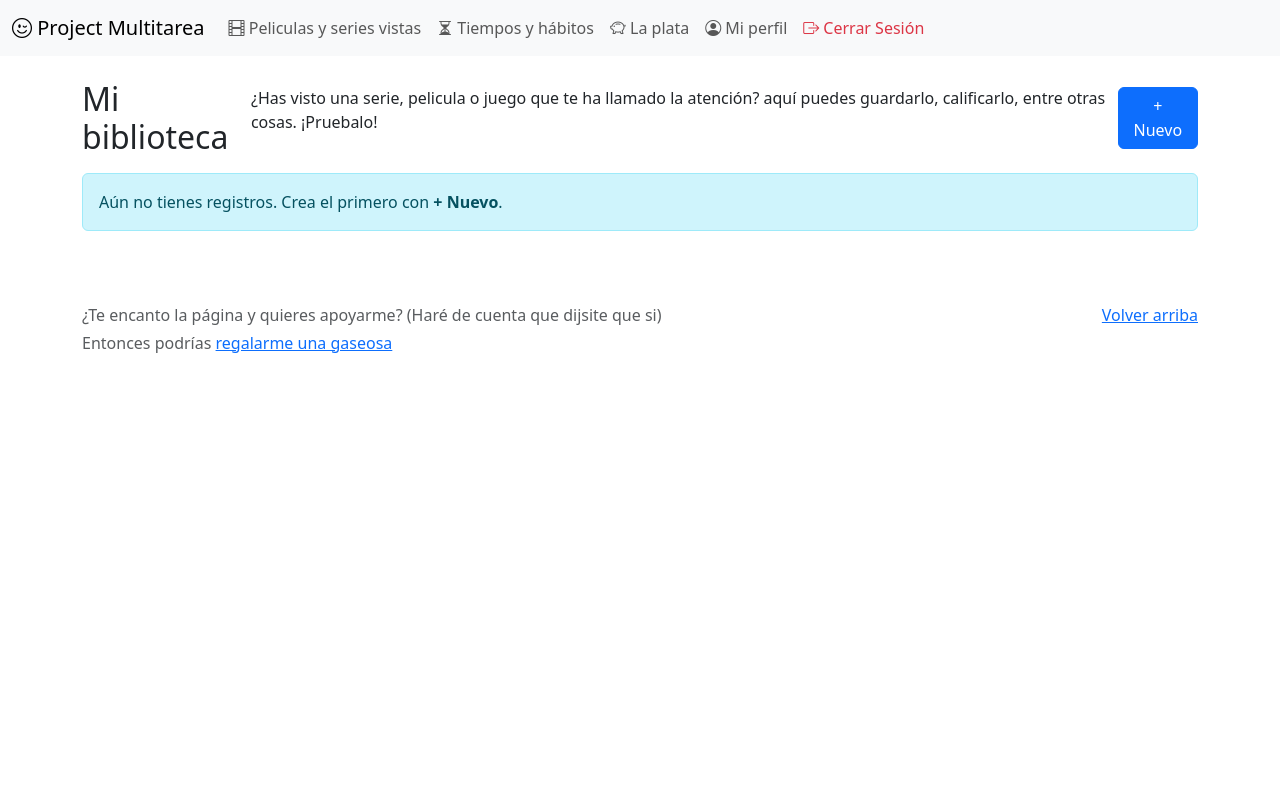
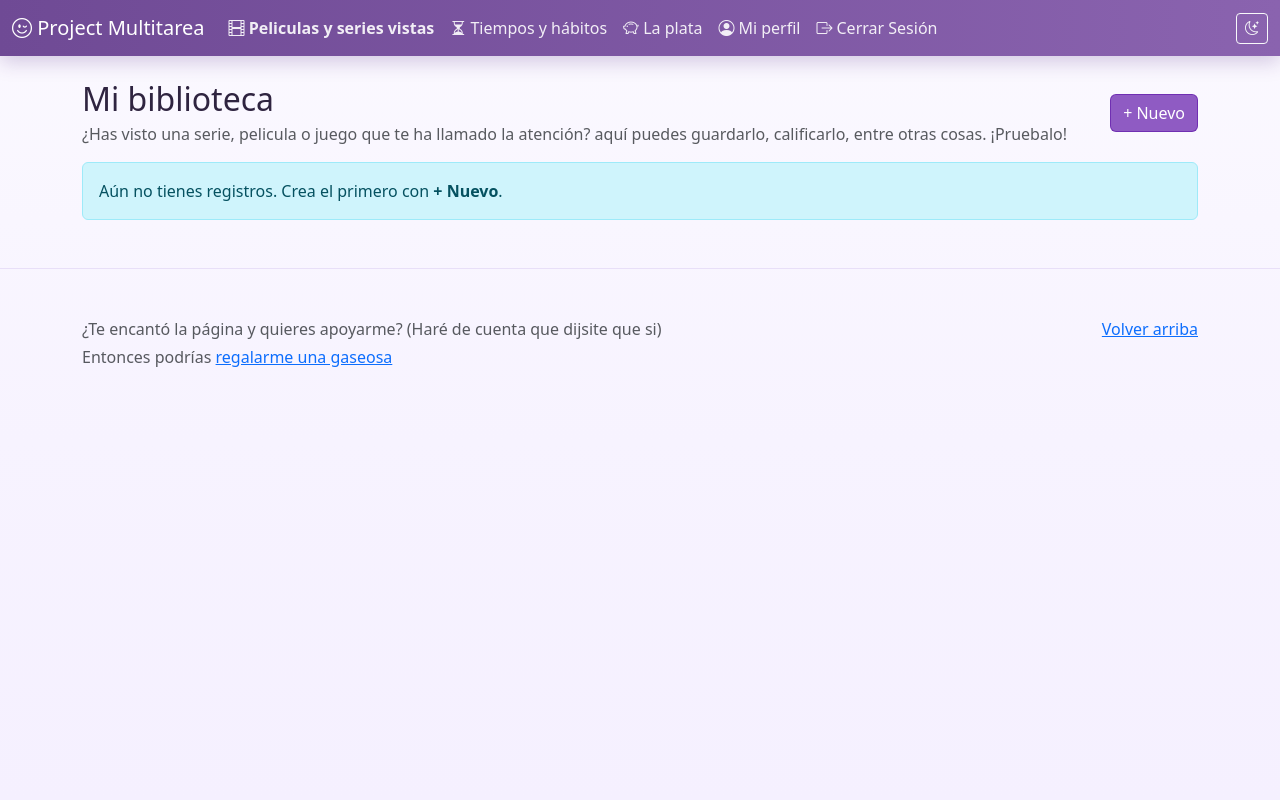
Before and after one commit to SaGG77/Project-Washed, a Flask app: page /media/ in a window 1280 px wide. Run offline with Flask 3, Linux system fonts and the light colour scheme; the visitor is signed in with stand-in values (Sample User, id 1); some libraries are stand-ins or nearby versions.

Commit message:
Añadiendo modo oscuro y arreglando cosas

```diff
--- a/routes/finance_routes.py
+++ b/routes/finance_routes.py
@@ -174,7 +174,7 @@ def categories_new():
         db.session.commit()
 
         flash("Categoría creada.", "success")
-        return redirect(url_for("finance.categories.index"))
+        return redirect(url_for("finance.categories_index"))
 
     return render_template("finance/categories/new.html", form=form)
 
@@ -206,9 +206,9 @@ def categories_delete(category_id):
     in_use = Transaction.query.filter_by(user_id=user_id, category_id=category.id).first()
     if in_use:
         flash("No puedes borrar esta categoría porque ya tiene transacciones.", "warning")
-        return redirect(url_for("finance.categories.index"))
+        return redirect(url_for("finance.categories_index"))
 
     db.session.delete(category)
     db.session.commit()
     flash("Categoría eliminada.", "success")
-    return redirect(url_for("finance.categories.index"))
+    return redirect(url_for("finance.categories_index"))
--- /dev/null
+++ b/static/js/theme.js
@@ -0,0 +1,23 @@
+(function () {
+    const root = document.documentElement;
+    const toggleBtn = document.getElementById("themeToggle");
+    const icon = toggleBtn ? toggleBtn.querySelector("i") : null;
+
+    const getPreferredTheme = () => localStorage.getItem("theme") || "light";
+    const setTheme = (theme) => {
+        root.setAttribute("data-bs-theme", theme);
+        if (icon) {
+            icon.className = theme === "dark" ? "bi bi-sun" : "bi bi-moon-stars";
+        }
+        localStorage.setItem("theme", theme);
+    };
+
+    setTheme(getPreferredTheme());
+
+    if (toggleBtn) {
+        toggleBtn.addEventListener("click", function () {
+            const current = root.getAttribute("data-bs-theme") || "light";
+            setTheme(current === "dark" ? "light" : "dark");
+        });
+    }
+})();
--- a/static/style.css
+++ b/static/style.css
@@ -1,3 +1,116 @@
+:root {
+  --app-bg: #f7f3ff;
+  --app-surface: #ffffff;
+  --app-border: #e8dff8;
+  --app-card-shadow: 0 10px 26px rgba(74, 32, 124, 0.08);
+  --app-primary: #641cabb6;
+  --app-primary-strong: #69458d;
+}
+
+body.app-shell {
+  background: linear-gradient(180deg, #fbf9ff 0%, var(--app-bg) 55%, #f5f0ff 100%);
+  min-height: 100vh;
+  color: #2f2440;
+}
+
+.app-navbar {
+  background: linear-gradient(90deg, #6f4a95 0%, #8a63af 100%);
+  box-shadow: 0 6px 20px rgba(74, 32, 124, 0.22);
+}
+
+.app-navbar .nav-link {
+  color: rgba(255, 255, 255, 0.9) !important;
+}
+
+
+.app-footer {
+  border-top: 1px solid var(--app-border);
+}
+
+.hero-panel {
+  border: 1px solid var(--app-border);
+  border-radius: 1rem;
+  box-shadow: var(--app-card-shadow);
+  background: var(--app-surface);
+}
+
+.feature-card {
+  border: 1px solid var(--app-border);
+  border-radius: 1rem;
+  box-shadow: var(--app-card-shadow);
+  transition: transform 0.15s ease, box-shadow 0.15s ease;
+  background: var(--app-surface);
+}
+
+.feature-card:hover {
+  transform: translateY(-4px);
+  box-shadow: 0 14px 34px rgba(74, 32, 124, 0.14);
+}
+
+.feature-icon {
+  width: 2.5rem;
+  height: 2.5rem;
+  border-radius: 0.7rem;
+  display: grid;
+  place-items: center;
+  background: #f1e9fb;
+  color: var(--app-primary-strong);
+}
+
+.soft-chip {
+  background: #f3edfb;
+  color: #5f4380;
+  border: 1px solid #e5d8f8;
+  border-radius: 999px;
+  padding: 0.35rem 0.75rem;
+  font-size: 0.85rem;
+}
+
+.module-card {
+  border: 1px solid var(--app-border);
+  border-radius: 1rem;
+  background: var(--app-surface);
+  box-shadow: var(--app-card-shadow);
+}
+
+.btn-primary {
+  background-color: var(--app-primary);
+  border-color: var(--app-primary);
+}
+
+.btn-primary:hover,
+.btn-primary:focus {
+  background-color: var(--app-primary-strong);
+  border-color: var(--app-primary-strong);
+}
+
+/* Dark mode */
+[data-bs-theme="dark"] body.app-shell {
+  background: linear-gradient(180deg, #181224 0%, #1f1630 50%, #241a39 100%);
+  color: #ece6f8;
+}
+
+[data-bs-theme="dark"] .hero-panel,
+[data-bs-theme="dark"] .feature-card,
+[data-bs-theme="dark"] .module-card {
+  background: #2a1f3f;
+  border-color: #4f3b72;
+}
+
+[data-bs-theme="dark"] .soft-chip {
+  background: #3d2d5b;
+  border-color: #5a4386;
+  color: #e7dcf8;
+}
+
+[data-bs-theme="dark"] .app-footer {
+  border-top-color: #4f3b72;
+}
+
+[data-bs-theme="dark"] .text-muted {
+  color: #c7bbdf !important;
+}
+
 /* Heatmap hábitos */
 #heatmapGrid {
   gap: 4px;
--- a/templates/base.html
+++ b/templates/base.html
@@ -1,5 +1,5 @@
 <!DOCTYPE html>
-<html lang="en">
+<html lang="en" data-bs-theme="light    ">
 
 <head>
     <meta charset="UTF-8">
@@ -11,8 +11,10 @@
     <link rel="stylesheet" href="https://cdn.jsdelivr.net/npm/bootstrap-icons@1.13.1/font/bootstrap-icons.min.css">
     <!-- CSRF -->
     <meta name="csrf-token" content="{{ csrf_token() }}" />
+    <!-- CSS -->
+    <link rel="stylesheet" href="{{ url_for('static', filename='style.css') }}">
 </head>
-<body>
+<body class="app-shell">
 
     <div class="position-fixed top-0 end-0 p-3" style="z-index: 1080; margin-top: 70px;">
         {% with messages = get_flashed_messages(with_categories=true) %} {% if messages %} {% for category, message in messages %}
@@ -24,7 +26,7 @@
     </div>
 
     <header>
-        <nav class="navbar navbar-bg-primary navbar-expand-lg navbar-light bg-light">
+        <nav class="navbar navbar-expand-lg navbar-dark app-navbar">
             <div class="container-fluid">
                 <a class="navbar-brand" href="{{ url_for('home') }}">
                     <i class="bi bi-emoji-wink"></i> Project Multitarea
@@ -35,12 +37,13 @@
                 <div class="collapse navbar-collapse" id="navbarSupportedContent">
                     <ul class="navbar-nav me-auto mb-2 mb-lg-0">
                         <li class="nav-item">
-                            <a class="nav-link {% if request.endpoint and request.method.startswith('media') %}active fw-bold{% endif %}" href="{{ url_for('media.index') }}">
+                            <a class="nav-link {% if request.endpoint and request.endpoint.startswith('media.') %}active fw-bold{% endif %}" href="{{ url_for('media.index') }}">
                                 <i class="bi bi-film"></i> Peliculas y series vistas
                             </a>
                         </li>
                         <li class="nav-item">
-                            <a class="nav-link {% if request.endpoint and request.endpoint.startswith('habits.') %}active fw-bold{% endif %}" aria-current="page" href="{{ url_for('habit.index') }}">
+                            <a class="nav-link {% if request.endpoint and request.endpoint.startswith('habit.') %}active fw-bold{% endif %}" aria-current="page" href="{{ url_for('habit.habits') }}">
+
                                 <i class="bi bi-hourglass-split"></i> Tiempos y hábitos
                             </a>
                         </li>
@@ -73,22 +76,27 @@
                         </li>
                         {% endif %}
                     </ul>
+                    <div class="d-flex align-items-center ms-lg-2">
+                        <button id="themeToggle" class="btn btn-sm btn-outline-light" type="button" aria-label="Cambiar tema">
+                            <i class="bi bi-moon-stars"></i>
+                        </button>
+                    </div>
                 </div>
             </div>
         </nav>
     </header>
 
-    <main>
+    <main class="pb-4">
         {% block content %} {% endblock %}
     </main>
 
     {% block footer %}
-    <footer class="text-muted py-5">
+    <footer class="text-muted py-5 app-footer">
         <div class="container">
             <p class="float-end mb-1">
                 <a href="#">Volver arriba</a>
             </p>
-            <p class="mb-1">¿Te encanto la página y quieres apoyarme? (Haré de cuenta que dijsite que si)</p>
+            <p class="mb-1">¿Te encantó la página y quieres apoyarme? (Haré de cuenta que dijsite que si)</p>
             <p class="mb-0"> Entonces podrías <a href="https://www.bing.com/images/search?q=gatos%20peque%C3%B1os&qs=n&form=QBIR&sp=-1&lq=0&pq=gatos%20peque%C3%B1o&sc=10-13&cvid=3DD7742545B343F38F1DDF56CAC0C192&first=1" , target="_blank">regalarme una gaseosa</a></p>
         </div>
     </footer>
@@ -98,5 +106,6 @@
     <!-- Script SweetAlert y archivo JS -->
     <script src="https://cdn.jsdelivr.net/npm/sweetalert2@11"></script>
     <script src="{{ url_for('static', filename='js/delete.js') }}"></script>
+    <script src="{{ url_for('static', filename='js/theme.js') }}"></script>
 </body>
 </html>
--- a/templates/finance/categories/index.html
+++ b/templates/finance/categories/index.html
@@ -5,6 +5,7 @@
 <div class="container my-4">
   <div class="d-flex justify-content-between align-items-center mb-3">
     <h1 class="h4 mb-0">Categorías</h1>
+    <a class="btn btn-primary" href="{{ url_for('finance.dashboard') }}">Volver</a>
     <a class="btn btn-primary" href="{{ url_for('finance.categories_new') }}">Nueva categoría</a>
   </div>
 
--- a/templates/media/index.html
+++ b/templates/media/index.html
@@ -1,8 +1,10 @@
 {% extends "base.html" %} {% block title %}Mi biblioteca{% endblock %} {% block content %}
 <div class="container my-4">
-    <div class="d-flex justify-content-between align-items-center mb-3">
-        <h2 class="mb-0">Mi biblioteca</h2>
-        <p class="d-flex justify-content-between align-items-center">¿Has visto una serie, pelicula o juego que te ha llamado la atención? aquí puedes guardarlo, calificarlo, entre otras cosas. ¡Pruebalo!</p>
+    <div class="d-flex justify-content-between align-items-center gap-3 mb-3">
+        <div>
+            <h2 class="mb-1">Mi biblioteca</h2>
+            <p class="text-muted mb-0">¿Has visto una serie, pelicula o juego que te ha llamado la atención? aquí puedes guardarlo, calificarlo, entre otras cosas. ¡Pruebalo!</p>
+        </div>
         <a class="btn btn-primary" href="{{ url_for('media.new') }}">+ Nuevo</a>
     </div>
 
@@ -54,8 +56,10 @@
 
 
                     <div class="mt-3 d-flex gap-2">
+
                             <form method="POST" action="{{ url_for('media.delete', item_id=item.id) }}" class="js-delete-form">
-                                <button type="sumbit" class="btn btn-sm btn-outline-danger">Eliminar</button>
+
+                                <button type="submit" class="btn btn-sm btn-outline-danger">Eliminar</button>
                             </form>
 
                         <a class="btn btn-sm btn-outline-warning" href="{{ url_for('media.edit', item_id=item.id) }}">
```
Also changed, not shown: templates/home.html (+29 -20 lines).
